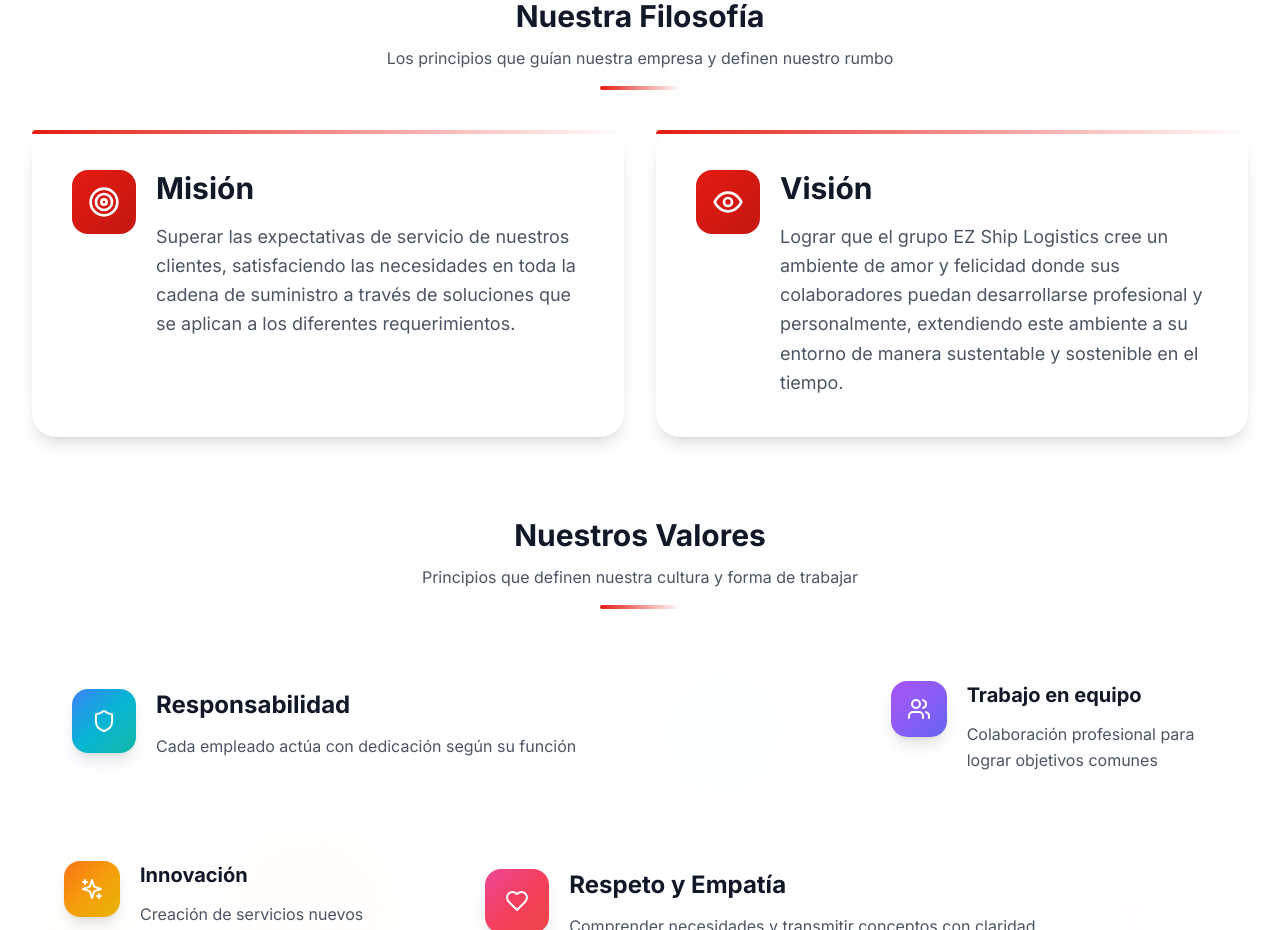
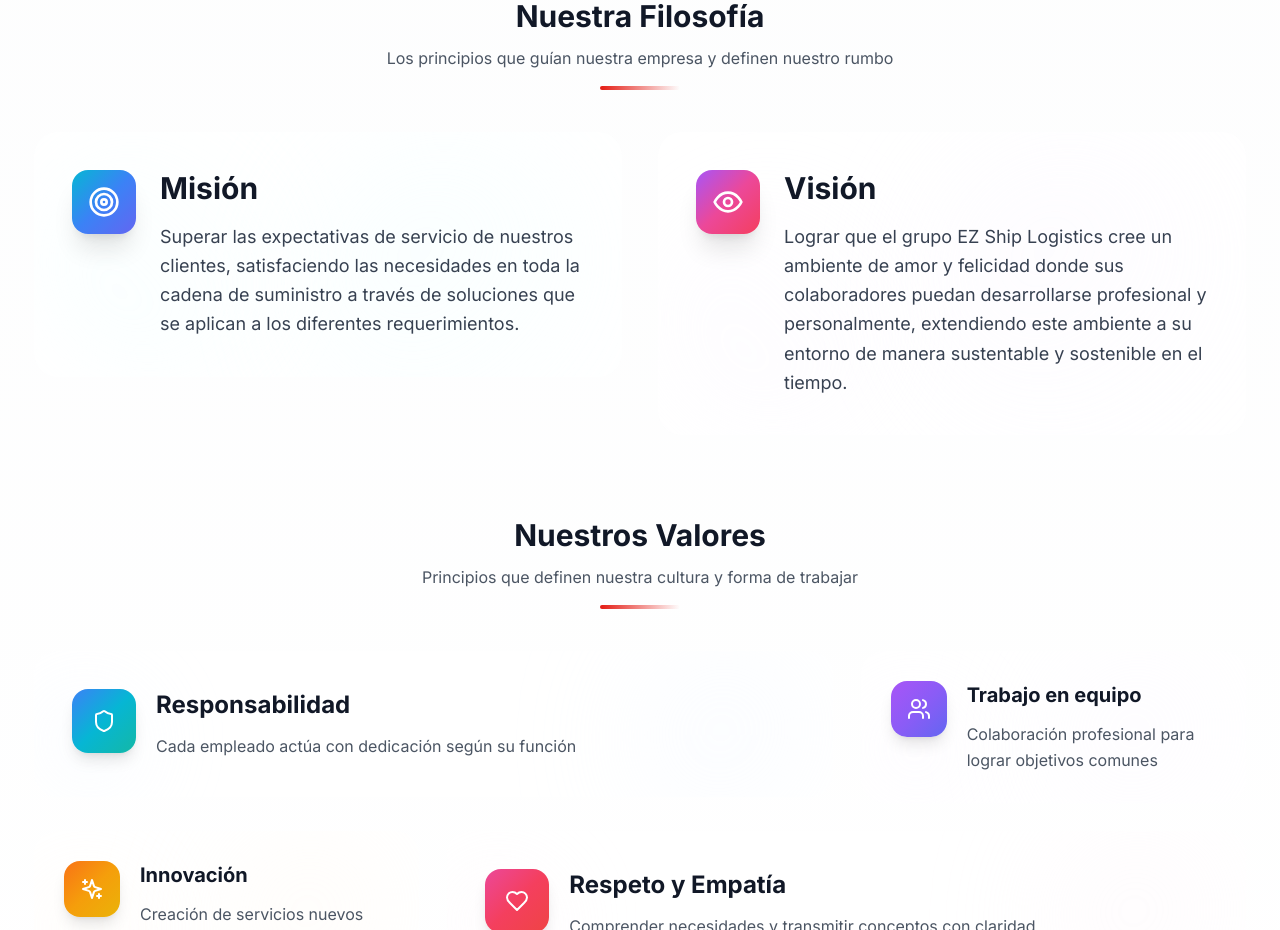
Before and after one commit to cookiecodespy/Ez_webpage, a React (Vite) app: page / in a window 1280 px wide. Shown: the part 2060-2990 px from the top of the page. Built offline with nearby package versions, Linux system fonts and the light colour scheme.

Commit message:
Design: Misión/Visión con gradient borders animados + mesh gradients + glassmorphism

```diff
--- a/src/components/About.tsx
+++ b/src/components/About.tsx
@@ -304,44 +304,84 @@ const About = () => {
           <div className="grid lg:grid-cols-2 gap-8">
           {/* Misión */}
           <motion.div
-            className="group relative bg-white rounded-3xl p-10 shadow-lg hover:shadow-2xl transition-all duration-500"
+            className="relative group"
             initial={prefersReducedMotion ? undefined : { opacity: 0, y: 20 }}
             whileInView={prefersReducedMotion ? undefined : { opacity: 1, y: 0 }}
             viewport={{ once: true }}
             transition={{ duration: 0.6 }}
           >
-            <div className="absolute top-0 left-0 w-full h-1 bg-gradient-to-r from-[#E41B13] to-transparent rounded-t-3xl" />
-            <div className="flex items-start gap-5">
-              <div className="flex-shrink-0 w-16 h-16 rounded-2xl bg-gradient-to-br from-[#E41B13] to-[#C41710] flex items-center justify-center group-hover:scale-110 transition-transform duration-300">
+            {/* Floating shadow layers */}
+            <div className="absolute inset-0 bg-gradient-to-br from-gray-200/40 to-gray-300/40 rounded-3xl blur-2xl translate-y-3 group-hover:translate-y-5 group-hover:scale-105 transition-all duration-500 opacity-0 group-hover:opacity-100" />
+
+            {/* Glass container with gradient border */}
+            <div className="relative rounded-3xl overflow-hidden">
+              {/* Animated gradient border */}
+              <div className="absolute inset-0 bg-gradient-to-br from-cyan-500 via-blue-500 to-indigo-500 opacity-0 group-hover:opacity-100 transition-opacity duration-500" />
+              <div className="absolute inset-[2px] backdrop-blur-xl bg-white/80 rounded-3xl" />
+
+              {/* Mesh gradient background */}
+              <div className="absolute inset-[2px] rounded-3xl overflow-hidden">
+                <div className="absolute top-0 right-0 w-80 h-80 bg-gradient-to-br from-cyan-50 to-transparent rounded-full blur-3xl opacity-40" />
+                <div className="absolute bottom-0 left-0 w-64 h-64 bg-gradient-to-tr from-cyan-50 to-transparent rounded-full blur-2xl opacity-30" />
+              </div>
+
+              {/* Content */}
+              <div className="relative p-10">
+                <div className="flex items-start gap-6">
+                  <div className="flex-shrink-0 w-16 h-16 rounded-2xl bg-gradient-to-br from-cyan-500 via-blue-500 to-indigo-500 flex items-center justify-center shadow-xl group-hover:scale-110 group-hover:rotate-6 transition-all duration-500">
                     <Target className="h-8 w-8 text-white" />
                   </div>
                   <div className="flex-1">
-                <h3 className="text-3xl font-bold text-gray-900 mb-4">Misión</h3>
-                <p className="text-lg text-gray-600 leading-relaxed">
+                    <h3 className="text-3xl font-bold text-gray-900 mb-4 group-hover:bg-gradient-to-r group-hover:from-[#E41B13] group-hover:to-[#FF6B6B] group-hover:bg-clip-text group-hover:text-transparent transition-all duration-300">
+                      Misión
+                    </h3>
+                    <p className="text-lg text-gray-700 leading-relaxed">
                       Superar las expectativas de servicio de nuestros clientes, satisfaciendo las necesidades en toda la cadena de suministro a través de soluciones que se aplican a los diferentes requerimientos.
                     </p>
+                  </div>
+                </div>
               </div>
             </div>
           </motion.div>
 
           {/* Visión */}
           <motion.div
-            className="group relative bg-white rounded-3xl p-10 shadow-lg hover:shadow-2xl transition-all duration-500"
+            className="relative group"
             initial={prefersReducedMotion ? undefined : { opacity: 0, y: 20 }}
             whileInView={prefersReducedMotion ? undefined : { opacity: 1, y: 0 }}
             viewport={{ once: true }}
             transition={{ duration: 0.6, delay: 0.1 }}
           >
-            <div className="absolute top-0 left-0 w-full h-1 bg-gradient-to-r from-[#E41B13] to-transparent rounded-t-3xl" />
-            <div className="flex items-start gap-5">
-              <div className="flex-shrink-0 w-16 h-16 rounded-2xl bg-gradient-to-br from-[#E41B13] to-[#C41710] flex items-center justify-center group-hover:scale-110 transition-transform duration-300">
+            {/* Floating shadow layers */}
+            <div className="absolute inset-0 bg-gradient-to-br from-gray-200/40 to-gray-300/40 rounded-3xl blur-2xl translate-y-3 group-hover:translate-y-5 group-hover:scale-105 transition-all duration-500 opacity-0 group-hover:opacity-100" />
+
+            {/* Glass container with gradient border */}
+            <div className="relative rounded-3xl overflow-hidden">
+              {/* Animated gradient border */}
+              <div className="absolute inset-0 bg-gradient-to-br from-purple-500 via-pink-500 to-rose-500 opacity-0 group-hover:opacity-100 transition-opacity duration-500" />
+              <div className="absolute inset-[2px] backdrop-blur-xl bg-white/80 rounded-3xl" />
+
+              {/* Mesh gradient background */}
+              <div className="absolute inset-[2px] rounded-3xl overflow-hidden">
+                <div className="absolute top-0 right-0 w-80 h-80 bg-gradient-to-br from-purple-50 to-transparent rounded-full blur-3xl opacity-40" />
+                <div className="absolute bottom-0 left-0 w-64 h-64 bg-gradient-to-tr from-purple-50 to-transparent rounded-full blur-2xl opacity-30" />
+              </div>
+
+              {/* Content */}
+              <div className="relative p-10">
+                <div className="flex items-start gap-6">
+                  <div className="flex-shrink-0 w-16 h-16 rounded-2xl bg-gradient-to-br from-purple-500 via-pink-500 to-rose-500 flex items-center justify-center shadow-xl group-hover:scale-110 group-hover:rotate-6 transition-all duration-500">
                     <Eye className="h-8 w-8 text-white" />
                   </div>
                   <div className="flex-1">
-                <h3 className="text-3xl font-bold text-gray-900 mb-4">Visión</h3>
-                <p className="text-lg text-gray-600 leading-relaxed">
+                    <h3 className="text-3xl font-bold text-gray-900 mb-4 group-hover:bg-gradient-to-r group-hover:from-[#E41B13] group-hover:to-[#FF6B6B] group-hover:bg-clip-text group-hover:text-transparent transition-all duration-300">
+                      Visión
+                    </h3>
+                    <p className="text-lg text-gray-700 leading-relaxed">
                       Lograr que el grupo EZ Ship Logistics cree un ambiente de amor y felicidad donde sus colaboradores puedan desarrollarse profesional y personalmente, extendiendo este ambiente a su entorno de manera sustentable y sostenible en el tiempo.
                     </p>
+                  </div>
+                </div>
               </div>
             </div>
           </motion.div>
```
Lines whose indentation alone changed are shown as unchanged.
